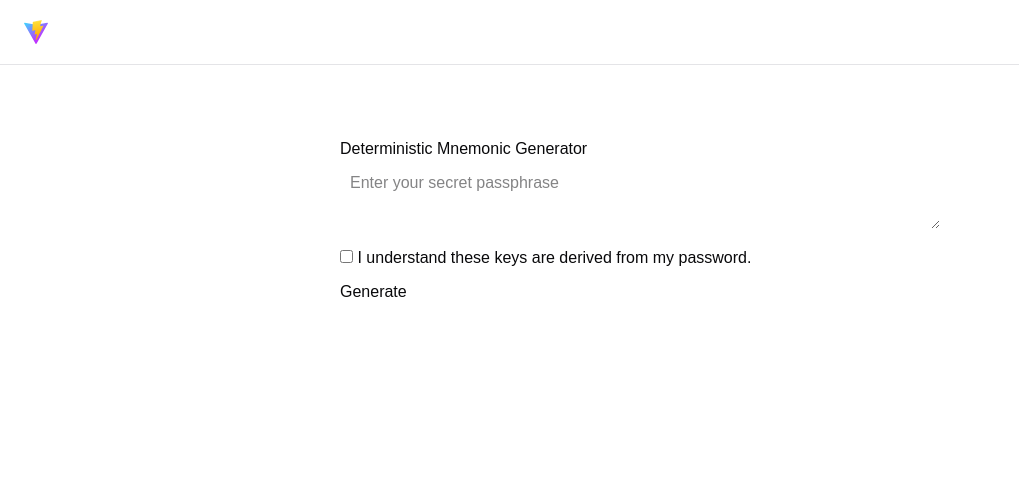
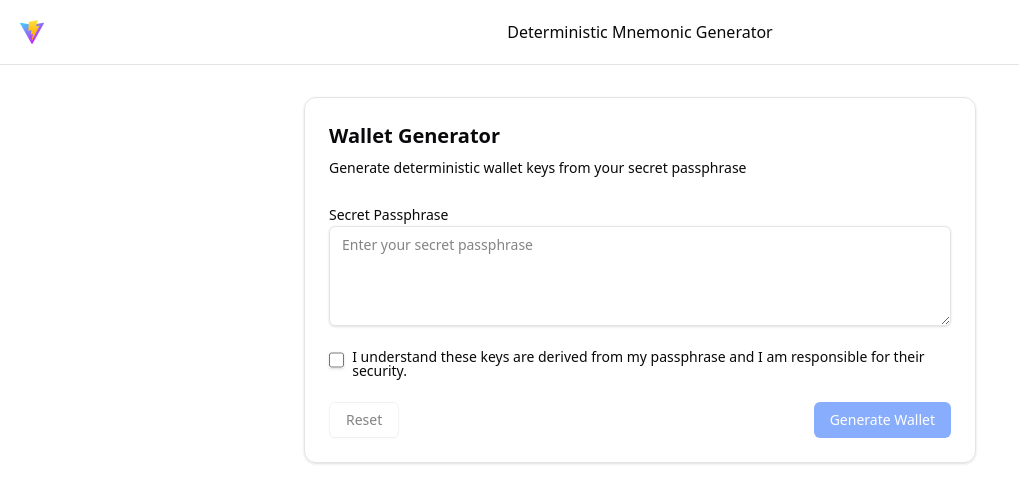
Before and after one commit to 0xCryptonauta/seed, a React (Vite) app: page / in a window 1280 px wide. Shown: the top 502 px of the page, without its empty margins (0-1019 px from the left). Built offline with nearby package versions, Linux system fonts and the light colour scheme.

Commit message:
feat: transform WalletGenerator into proper stylish component

```diff
--- a/src/App.tsx
+++ b/src/App.tsx
@@ -1,5 +1,5 @@
 import { Navbar } from "./components/Navbar";
-import DeterministicMnemonicGenerator from "./components/WalletGenerator0";
+import DeterministicMnemonicGenerator from "./components/WalletGenerator";
 
 function App() {
   return (
--- a/src/components/Navbar.tsx
+++ b/src/components/Navbar.tsx
@@ -2,9 +2,12 @@ export function Navbar() {
   return (
     <nav className="border-b bg-background/95 backdrop-blur supports-[backdrop-filter]:bg-background/60">
       <div className="max-w-7xl mx-auto">
-        <div className="flex justify-between items-center h-16 p-6">
-          <div className="flex items-center">
+        <div className="flex justify-center items-center h-16 p-6">
+          <div style={{ position: "fixed", left: "20px", top: "20px" }}>
             <img src="/vite.svg" alt="Vite" className="w-6 h-6" />
+          </div>
+          <div>
+            <span>Deterministic Mnemonic Generator</span>
           </div>
         </div>
       </div>
--- /dev/null
+++ b/src/components/WalletGenerator.tsx
@@ -0,0 +1,160 @@
+import { useState, type JSX } from "react";
+import {
+  deriveFromPassphrase,
+  type DerivedResult,
+} from "@/lib/deriveFromPassphrase";
+import { Button } from "@/components/ui/button";
+import {
+  Card,
+  CardHeader,
+  CardTitle,
+  CardDescription,
+  CardContent,
+  CardFooter,
+} from "@/components/ui/card";
+import { cn } from "@/lib/utils";
+
+export default function WalletGenerator(): JSX.Element {
+  const [passphrase, setPassphrase] = useState<string>("");
+  const [result, setResult] = useState<DerivedResult | null>(null);
+  const [loading, setLoading] = useState<boolean>(false);
+  const [acknowledged, setAcknowledged] = useState<boolean>(false);
+  const [error, setError] = useState<string | null>(null);
+
+  const handleGenerate = async () => {
+    if (!passphrase.trim()) {
+      setError("Passphrase cannot be empty");
+      return;
+    }
+    if (!acknowledged) {
+      setError("You must acknowledge the terms");
+      return;
+    }
+
+    setError(null);
+    setLoading(true);
+
+    try {
+      const derived = await deriveFromPassphrase(passphrase);
+      setResult(derived);
+    } catch (err) {
+      console.error("Derivation failed", err);
+      setError("Failed to generate wallet. Please try again.");
+    } finally {
+      setLoading(false);
+    }
+  };
+
+  const handleReset = () => {
+    setPassphrase("");
+    setResult(null);
+    setAcknowledged(false);
+    setError(null);
+  };
+
+  return (
+    <div className="max-w-2xl mx-auto w-full">
+      <Card className="w-full">
+        <CardHeader>
+          <CardTitle className="text-xl font-semibold">
+            Wallet Generator
+          </CardTitle>
+          <CardDescription>
+            Generate deterministic wallet keys from your secret passphrase
+          </CardDescription>
+        </CardHeader>
+
+        <CardContent className="space-y-6">
+          <div className="space-y-2">
+            <label
+              htmlFor="passphrase"
+              className="text-sm font-medium leading-none cursor-pointer hover:text-foreground transition-colors peer-disabled:cursor-not-allowed peer-disabled:opacity-70"
+            >
+              Secret Passphrase
+            </label>
+            <textarea
+              id="passphrase"
+              value={passphrase}
+              onChange={(e) => setPassphrase(e.target.value)}
+              placeholder="Enter your secret passphrase"
+              className={cn(
+                "flex min-h-[100px] w-full rounded-md border border-input bg-transparent px-3 py-2 text-sm shadow-sm placeholder:text-muted-foreground focus-visible:outline-none focus-visible:ring-1 focus-visible:ring-ring disabled:cursor-not-allowed disabled:opacity-50",
+                error ? "border-destructive" : "",
+              )}
+              disabled={loading}
+            />
+            {error && <p className="text-sm text-destructive mt-1">{error}</p>}
+          </div>
+
+          <div className="flex items-start space-x-2">
+            <input
+              type="checkbox"
+              id="acknowledgment"
+              checked={acknowledged}
+              onChange={(e) => setAcknowledged(e.target.checked)}
+              className="mt-0.5 h-4 w-4 rounded border border-input bg-background text-primary shadow-sm hover:cursor-pointer hover:border-primary focus-visible:outline-none focus-visible:ring-1 focus-visible:ring-ring disabled:cursor-not-allowed disabled:opacity-50"
+              disabled={loading}
+            />
+            <label
+              htmlFor="acknowledgment"
+              className="text-sm text-muted-foreground leading-none cursor-pointer hover:text-foreground transition-colors"
+            >
+              I understand these keys are derived from my passphrase and I am
+              responsible for their security.
+            </label>
+          </div>
+        </CardContent>
+
+        <CardFooter className="flex justify-between">
+          <Button
+            variant="outline"
+            onClick={handleReset}
+            disabled={loading || (!result && !passphrase)}
+            className="cursor-pointer"
+          >
+            Reset
+          </Button>
+          <Button
+            variant="default"
+            onClick={handleGenerate}
+            disabled={loading || !passphrase.trim() || !acknowledged}
+            className="min-w-[120px] cursor-pointer bg-blue-600 hover:bg-blue-700 text-white"
+          >
+            {loading ? "Generating..." : "Generate Wallet"}
+          </Button>
+        </CardFooter>
+      </Card>
+
+      {result && (
+        <Card className="mt-6">
+          <CardHeader>
+            <CardTitle className="text-lg">Generated Wallet</CardTitle>
+          </CardHeader>
+          <CardContent className="space-y-4">
+            <div>
+              <p className="text-sm text-muted-foreground mb-1">
+                Mnemonic Phrase
+              </p>
+              <div className="break-words rounded-md border border-input bg-muted/50 p-3 text-sm font-mono">
+                {result.mnemonic}
+              </div>
+            </div>
+
+            <div>
+              <p className="text-sm text-muted-foreground mb-1">Private Key</p>
+              <div className="break-all rounded-md border border-input bg-muted/50 p-3 text-sm font-mono">
+                {result.privateKeyHex}
+              </div>
+            </div>
+          </CardContent>
+          <CardFooter>
+            <p className="text-xs text-muted-foreground">
+              ⚠️ Store these securely. Anyone with access to this information
+              can control your wallet.
+            </p>
+          </CardFooter>
+        </Card>
+      )}
+    </div>
+  );
+}
--- a/src/components/WalletGenerator0.tsx
+++ /dev/null
@@ -1,67 +0,0 @@
-import { useState, type JSX } from "react";
-import {
-  deriveFromPassphrase,
-  type DerivedResult,
-} from "@/lib/deriveFromPassphrase";
-
-export default function DeterministicMnemonicGenerator(): JSX.Element {
-  const [passphrase, setPassphrase] = useState<string>("");
-  const [result, setResult] = useState<DerivedResult | null>(null);
-  const [loading, setLoading] = useState<boolean>(false);
-  const [acknowledged, setAcknowledged] = useState<boolean>(false);
-
-  const handleGenerate = async () => {
-    if (!passphrase || !acknowledged) return;
-    setLoading(true);
-    try {
-      const derived = await deriveFromPassphrase(passphrase);
-      setResult(derived);
-    } catch (err) {
-      console.error("Derivation failed", err);
-    } finally {
-      setLoading(false);
-    }
-  };
-
-  return (
-    <div
-      style={{ maxWidth: 600, margin: "40px auto", fontFamily: "sans-serif" }}
-    >
-      {/* ... (Your existing UI code) ... */}
-      <h2>Deterministic Mnemonic Generator</h2>
-
-      <textarea
-        style={{ width: "100%", padding: "10px" }}
-        value={passphrase}
-        onChange={(e) => setPassphrase(e.target.value)}
-        placeholder="Enter your secret passphrase"
-      />
-
-      <div style={{ margin: "10px 0" }}>
-        <input
-          type="checkbox"
-          id="ack"
-          checked={acknowledged}
-          onChange={(e) => setAcknowledged(e.target.checked)}
-        />
-        <label htmlFor="ack">
-          {" "}
-          I understand these keys are derived from my password.
-        </label>
-      </div>
-
-      <button onClick={handleGenerate} disabled={loading || !acknowledged}>
-        {loading ? "Computing..." : "Generate"}
-      </button>
-
-      {result && (
-        <div style={{ marginTop: 20, background: "#f4f4f4", padding: 15 }}>
-          <strong>Mnemonic:</strong>
-          <p>{result.mnemonic}</p>
-          <strong>Private Key:</strong>
-          <p style={{ wordBreak: "break-all" }}>{result.privateKeyHex}</p>
-        </div>
-      )}
-    </div>
-  );
-}
```
